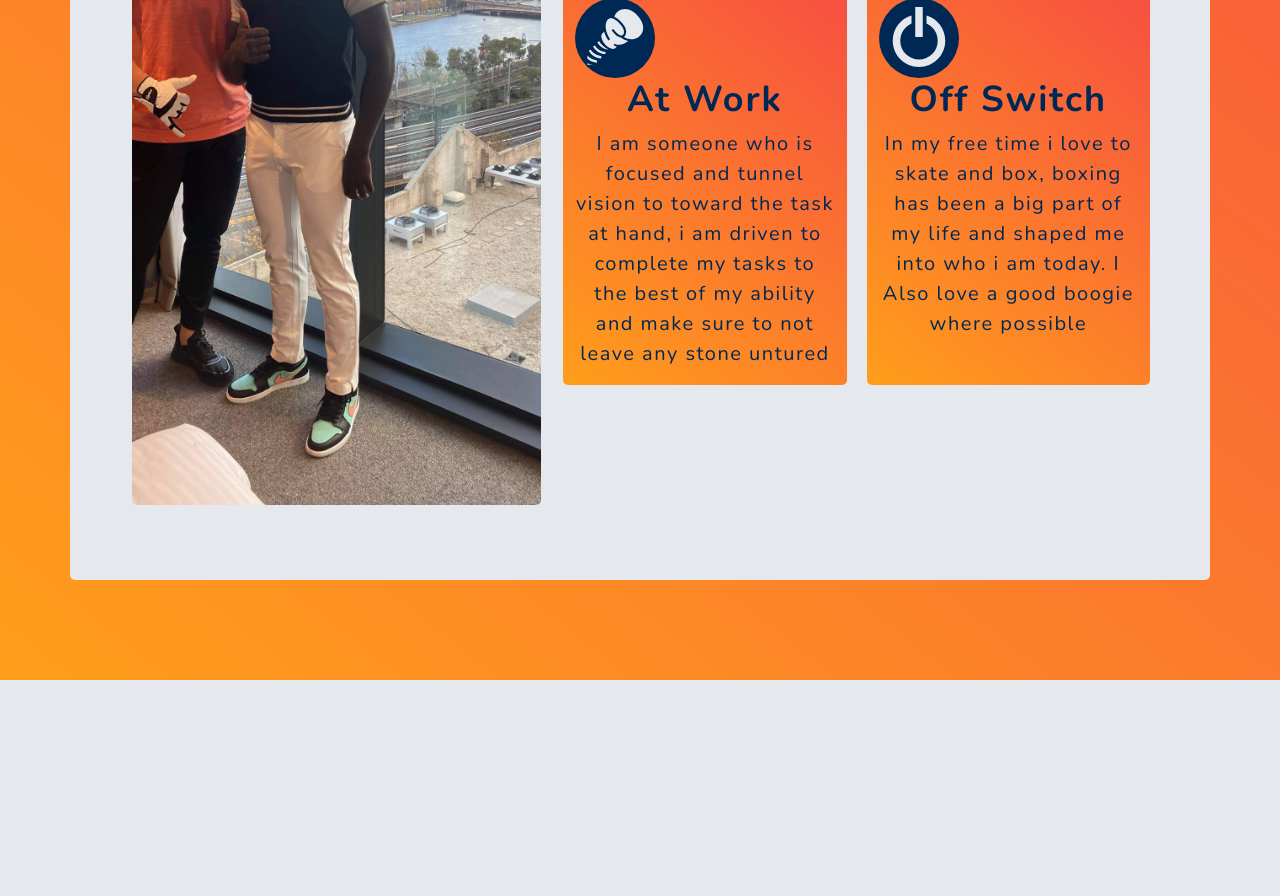
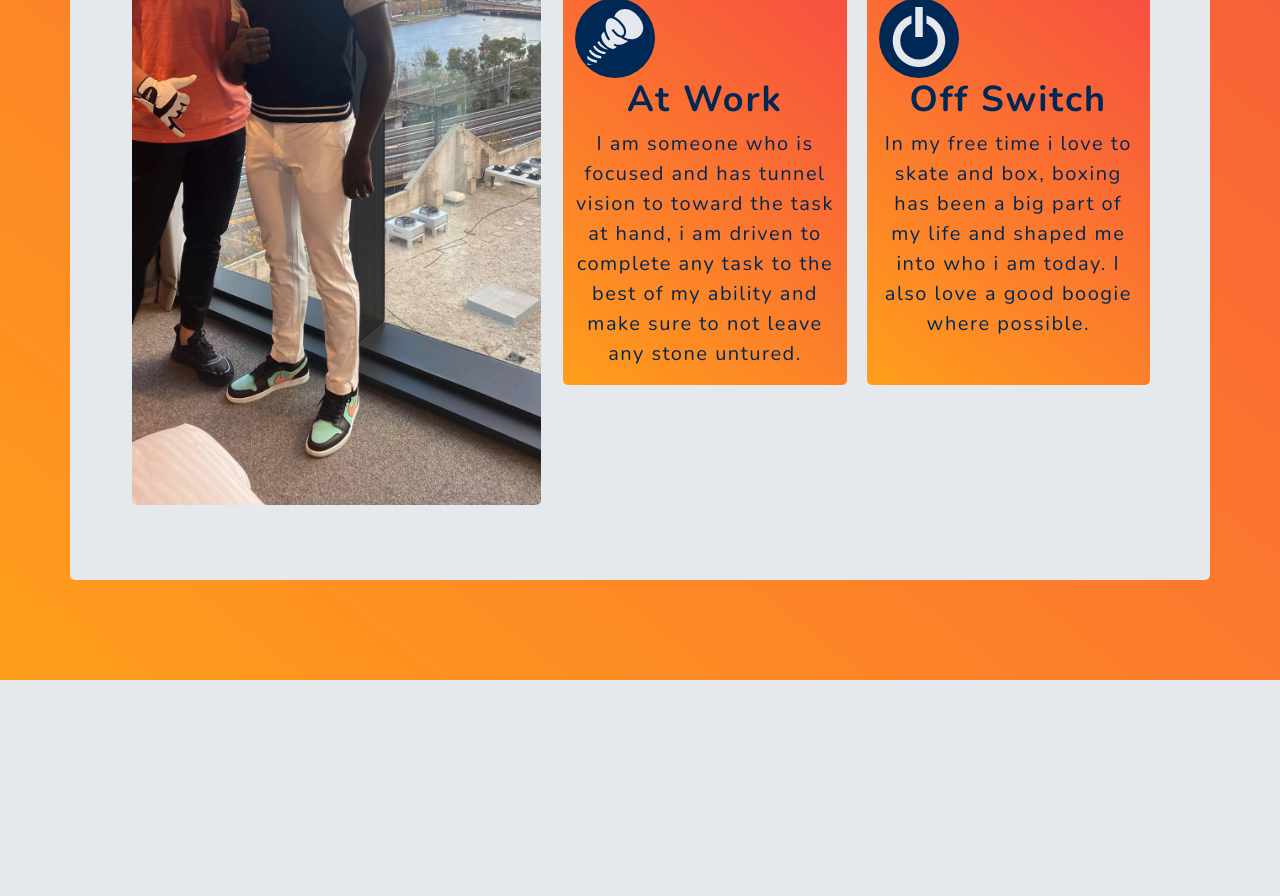
Before and after one commit to tsharliz-Joma/Charles-Joma-Portoflio, a React (Create React App) app: page / in a window 1280 px wide. Shown: the part 1320-2216 px from the top of the page. Built offline with nearby package versions, Linux system fonts and the light colour scheme.

Commit message:
Fix spelling errors

```diff
--- a/src/components /Main.js
+++ b/src/components /Main.js
@@ -207,8 +207,8 @@ const Main = () => {
                                     <div className='col about-me-square text-center'>
                                         <div className='boxing-icon text-center mt-1'><GiBoxingGloveSurprise className='mb-4' /></div>
                                         <h4 className='fw-7-ls-2'>At Work</h4>
-                                        <p> I am someone who is focused and tunnel vision to toward the task at hand, i am driven to complete
-                                            my tasks to the best of my ability and make sure to not leave any stone untured
+                                        <p> I am someone who is focused and has tunnel vision to toward the task at hand, i am driven to complete
+                                            any task to the best of my ability and make sure to not leave any stone untured.
                                         </p>
 
                                     </div>
@@ -216,7 +216,7 @@ const Main = () => {
                                         <div className='boxing-icon text-center mt-1'><ImSwitch className='mb-4' /></div>
                                         <h4 className='fw-7-ls-2'>Off Switch</h4>
                                         <p>In my free time i love to skate and box, boxing has been a big part of my life
-                                            and shaped me into who i am today. I Also love a good boogie where possible</p>
+                                            and shaped me into who i am today. I also love a good boogie where possible.</p>
                                     </div>
                                 </div>
                             </div>
```
